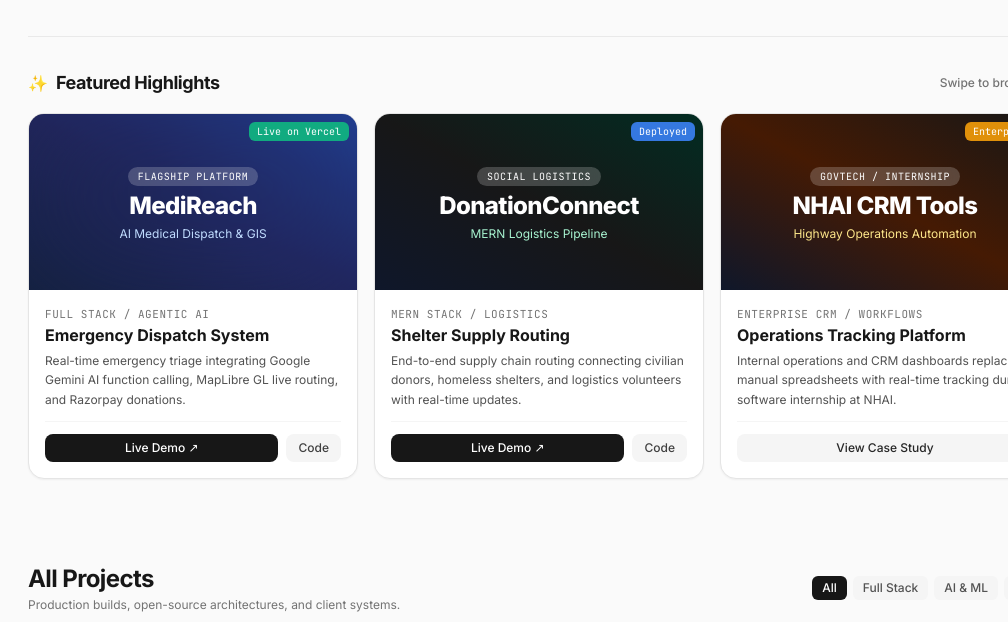
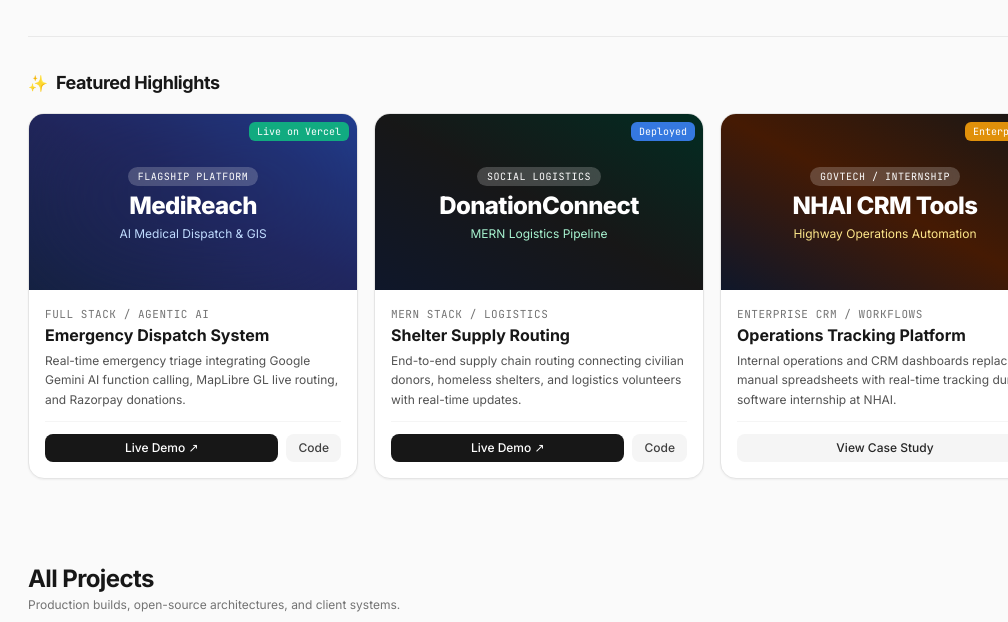
Before and after one commit to nitinbalajii/portfolio, a plain HTML site: page index.html in a window 1280 px wide. Shown: the part 330-952 px from the top of the page, 272-1280 px from the left. Drawn offline with nearby package versions, Linux system fonts and the light colour scheme.

Commit message:
fix: remove swipe to browse text and static filter buttons from projects

```diff
--- a/index.html
+++ b/index.html
@@ -204,12 +204,9 @@
 
                 <!-- FEATURED WORK CAROUSEL -->
                 <section class="space-y-4 border-t border-neutral-200/80 pt-8">
-                    <div class="flex items-center justify-between">
-                        <div class="flex items-center gap-2">
-                            <span class="text-amber-500 font-bold">✨</span>
-                            <h3 class="text-lg font-bold text-neutral-900 tracking-tight">Featured Highlights</h3>
-                        </div>
-                        <span class="text-xs text-neutral-500 font-medium">Swipe to browse →</span>
+                    <div class="flex items-center gap-2">
+                        <span class="text-amber-500 font-bold">✨</span>
+                        <h3 class="text-lg font-bold text-neutral-900 tracking-tight">Featured Highlights</h3>
                     </div>
 
                     <!-- Horizontal Carousel Scroll -->
@@ -311,17 +308,9 @@
 
                 <!-- DETAILED PROJECTS SECTION (2-COL GRID MATCHING INSPIRATION) -->
                 <section id="projects" class="space-y-6 pt-6">
-                    <div class="border-b border-neutral-200 pb-4 flex flex-col sm:flex-row sm:items-center justify-between gap-3">
-                        <div>
-                            <h3 class="text-2xl font-bold text-neutral-900 tracking-tight">All Projects</h3>
-                            <p class="text-neutral-500 text-xs mt-0.5">Production builds, open-source architectures, and client systems.</p>
-                        </div>
-                        <div class="flex items-center gap-1.5 overflow-x-auto text-xs font-medium">
-                            <span class="px-2.5 py-1 rounded-md bg-neutral-900 text-white cursor-pointer">All</span>
-                            <span class="px-2.5 py-1 rounded-md bg-neutral-100 text-neutral-600 hover:text-neutral-900 cursor-pointer">Full Stack</span>
-                            <span class="px-2.5 py-1 rounded-md bg-neutral-100 text-neutral-600 hover:text-neutral-900 cursor-pointer">AI & ML</span>
-                            <span class="px-2.5 py-1 rounded-md bg-neutral-100 text-neutral-600 hover:text-neutral-900 cursor-pointer">APIs</span>
-                        </div>
+                    <div class="border-b border-neutral-200 pb-4">
+                        <h3 class="text-2xl font-bold text-neutral-900 tracking-tight">All Projects</h3>
+                        <p class="text-neutral-500 text-xs mt-0.5">Production builds, open-source architectures, and client systems.</p>
                     </div>
 
                     <!-- 2-Column Responsive Grid -->
```
